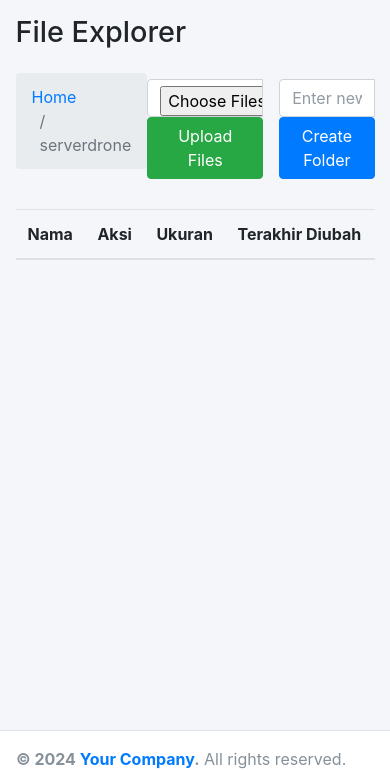
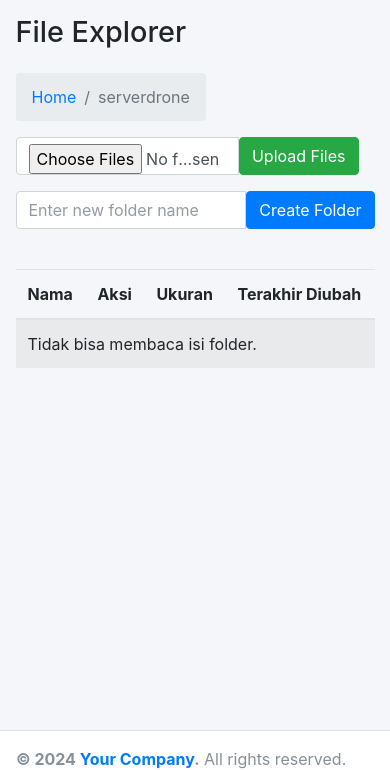
Before and after one commit to habibhkrnwn/serverdrone, a PHP site: page /index.php in a window 390 px wide. Shown: the part 57-827 px from the top of the page. Run offline with PHP 8.4, Linux system fonts and the light colour scheme; data that the repository does not hold is empty; some libraries are stand-ins or nearby versions.

Commit message:
responsive

```diff
--- a/index.php
+++ b/index.php
@@ -63,7 +63,7 @@
             <!-- Main content -->
             <section class="content">
                 <div class="container-fluid">
-                    <div class="d-flex justify-content-between align-items-center mb-4">
+                    <div class="d-flex justify-content-between align-items-center flex-wrap mb-4">
                         <!-- Breadcrumb -->
                         <nav aria-label="breadcrumb">
                             <ol class="breadcrumb">
@@ -90,7 +90,7 @@
                         </nav>
 
                         <!-- Upload file -->
-                        <form action="" method="POST" enctype="multipart/form-data" class="mr-3">
+                        <form action="" method="POST" enctype="multipart/form-data" class="mr-3 mb-3">
                             <div class="input-group">
                                 <input type="file" name="uploadedFiles[]" class="form-control" multiple required>
                                 <button class="btn btn-success" type="submit" name="uploadFiles">Upload Files</button>
@@ -98,7 +98,7 @@
                         </form>
 
                         <!-- Create new folder -->
-                        <form method="POST">
+                        <form method="POST" class="mb-3">
                             <div class="input-group">
                                 <input type="text" name="folderName" class="form-control" placeholder="Enter new folder name" required>
                                 <button class="btn btn-primary" type="submit">Create Folder</button>
@@ -106,7 +106,8 @@
                         </form>
                     </div>
 
-                    <!-- Folder and file display in table -->
+                    <!-- Folder and file display in responsive table -->
+                    <div class="table-responsive">
                         <table class="table table-striped">
                             <thead>
                                 <tr>
@@ -118,86 +119,21 @@
                             </thead>
                             <tbody>
                                 <?php
-                            // Handle folder creation
-                            if (isset($_POST['folderName'])) {
-                                $newFolderName = trim($_POST['folderName']);
-                                $newFolderPath = $currentDir . '/' . $newFolderName;
+                                // Folder and file listing
+                                $files = scandir($currentDir);  // scandir digunakan untuk membaca isi dari direktori
+                                if ($files === false) {
+                                    echo "<tr><td colspan='4'>Tidak bisa membaca isi folder.</td></tr>";
+                                } else {
+                                    foreach ($files as $file) {
+                                        if ($file != '.' && $file != '..') {  // Mengabaikan direktori . dan ..
+                                            $filePath = $currentDir . '/' . $file;
+                                            $fileSize = is_dir($filePath) ? '--' : filesize($filePath) . ' bytes';  // Cek apakah folder atau file
+                                            $fileModTime = date("F d Y H:i:s", filemtime($filePath));  // Mengambil waktu modifikasi terakhir
 
-                                if (!file_exists($newFolderPath)) {
-                                    mkdir($newFolderPath, 0777, true);
-                                    echo "<div class='alert alert-success'>Folder <strong>$newFolderName</strong> berhasil dibuat.</div>";
-                                } else {
-                                    echo "<div class='alert alert-danger'>Folder <strong>$newFolderName</strong> sudah ada.</div>";
-                                }
-                            }
-
-                            // Handle file upload
-                            if (isset($_POST['uploadFiles'])) {
-                                $uploadDir = $currentDir . '/';
-                                foreach ($_FILES['uploadedFiles']['name'] as $key => $name) {
-                                    $tmpName = $_FILES['uploadedFiles']['tmp_name'][$key];
-                                    $uploadFilePath = $uploadDir . basename($name);
-
-                                    if (move_uploaded_file($tmpName, $uploadFilePath)) {
-                                        echo "<div class='alert alert-success'>File <strong>$name</strong> berhasil diupload.</div>";
-                                    } else {
-                                        echo "<div class='alert alert-danger'>Terjadi kesalahan saat mengupload file <strong>$name</strong>.</div>";
-                                    }
-                                }
-                            }
-
-                            // Handle rename folder
-                            if (isset($_POST['renameFolder']) && isset($_POST['oldFolderName']) && isset($_POST['newFolderName'])) {
-                                $oldFolderName = $_POST['oldFolderName'];
-                                $newFolderName = $_POST['newFolderName'];
-                                $oldFolderPath = $currentDir . '/' . $oldFolderName;
-                                $newFolderPath = $currentDir . '/' . $newFolderName;
-
-                                if (file_exists($oldFolderPath) && !file_exists($newFolderPath)) {
-                                    rename($oldFolderPath, $newFolderPath);
-                                    echo "<div class='alert alert-success'>Folder <strong>$oldFolderName</strong> berhasil diubah menjadi <strong>$newFolderName</strong>.</div>";
-                                } else {
-                                    echo "<div class='alert alert-danger'>Tidak dapat mengganti nama folder <strong>$oldFolderName</strong>.</div>";
-                                }
-                            }
-
-                            // Handle delete folder
-                            if (isset($_POST['deleteFolder']) && isset($_POST['folderToDelete'])) {
-                                $folderToDelete = $_POST['folderToDelete'];
-                                $folderPath = $currentDir . '/' . $folderToDelete;
-
-                                if (is_dir($folderPath) && count(scandir($folderPath)) == 2) {
-                                    rmdir($folderPath);
-                                    echo "<div class='alert alert-success'>Folder <strong>$folderToDelete</strong> berhasil dihapus.</div>";
-                                } else {
-                                    echo "<div class='alert alert-danger'>Folder <strong>$folderToDelete</strong> tidak dapat dihapus atau tidak kosong.</div>";
-                                }
-                            }
-
-                            // Handle delete file
-                            if (isset($_POST['deleteFile']) && isset($_POST['fileToDelete'])) {
-                                $fileToDelete = $_POST['fileToDelete'];
-                                $filePath = $currentDir . '/' . $fileToDelete;
-
-                                if (file_exists($filePath)) {
-                                    unlink($filePath); // Menghapus file
-                                    echo "<div class='alert alert-success'>File <strong>$fileToDelete</strong> berhasil dihapus.</div>";
-                                } else {
-                                    echo "<div class='alert alert-danger'>File <strong>$fileToDelete</strong> tidak ditemukan.</div>";
-                                }
-                            }
-
-                            // Folder and file listing
-                            $files = scandir($currentDir);
-                            foreach ($files as $file) {
-                                if ($file != '.' && $file != '..') {
-                                    $filePath = $currentDir . '/' . $file;
-                                    $fileSize = is_dir($filePath) ? '--' : filesize($filePath) . ' bytes';
-                                    $fileModTime = date("F d Y H:i:s.", filemtime($filePath));
-
+                                            // Jika itu adalah folder
                                             if (is_dir($filePath)) {
                                                 echo "<tr>
-                                                <td><i class='fas fa-folder'></i> <a href='?dir=$filePath'>" . htmlspecialchars($file) . "</a></td>
+                                                        <td><i class='fas fa-folder'></i> <a href='?dir=" . htmlspecialchars($filePath) . "'>" . htmlspecialchars($file) . "</a></td>
                                                         <td>
                                                             <form method='POST' class='d-inline'>
                                                                 <input type='hidden' name='oldFolderName' value='" . htmlspecialchars($file) . "'>
@@ -212,7 +148,9 @@
                                                         <td>$fileSize</td>
                                                         <td>$fileModTime</td>
                                                     </tr>";
-                                    } else {
+                                            }
+                                            // Jika itu adalah file
+                                            else {
                                                 echo "<tr>
                                                         <td><i class='fas fa-file'></i> " . htmlspecialchars($file) . "</td>
                                                         <td>
@@ -227,9 +165,12 @@
                                             }
                                         }
                                     }
+                                }
                                 ?>
+
                             </tbody>
                         </table>
+                    </div>
                 </div>
             </section>
         </div>
```
Lines whose indentation alone changed are shown as unchanged.
